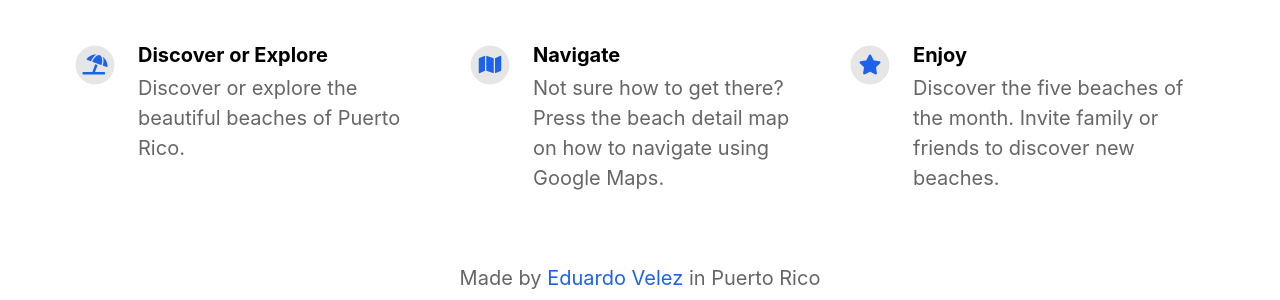
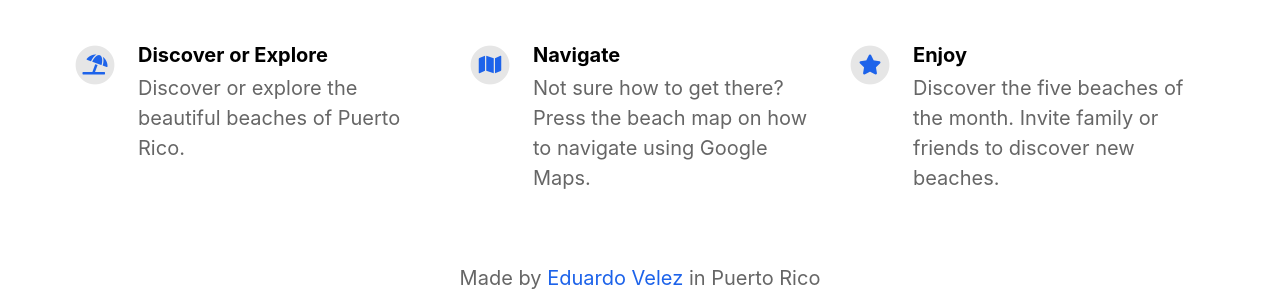
Before and after one commit to edupr90/agua_arena_landing, a Jekyll site: the page built from index.html, in a window 1280 px wide. Shown: the part 1039-1339 px from the top of the page. Built offline with Jekyll 4.4.1, drawn with Linux system fonts in a browser that asks for light colours; nearby versions of some CDN libraries.

Commit message:
update 2

```diff
--- a/_config.yml
+++ b/_config.yml
@@ -36,7 +36,7 @@ features:
     fontawesome_icon_name: umbrella-beach
 
   - title: Navigate
-    description: Not sure how to get there? Press the beach detail map on how to navigate using Google Maps.
+    description: Not sure how to get there? Press the beach map on how to navigate using Google Maps.
     fontawesome_icon_name: map
 
   - title: Enjoy
```
